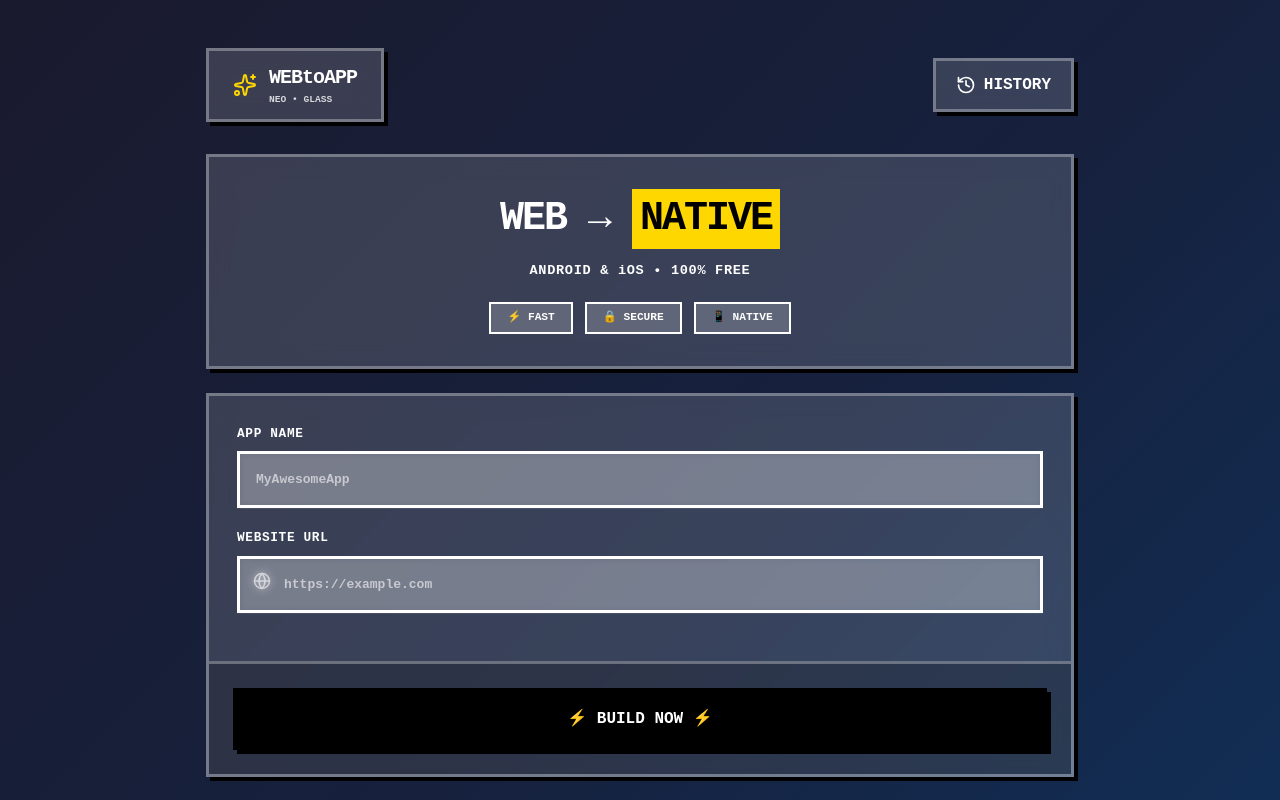
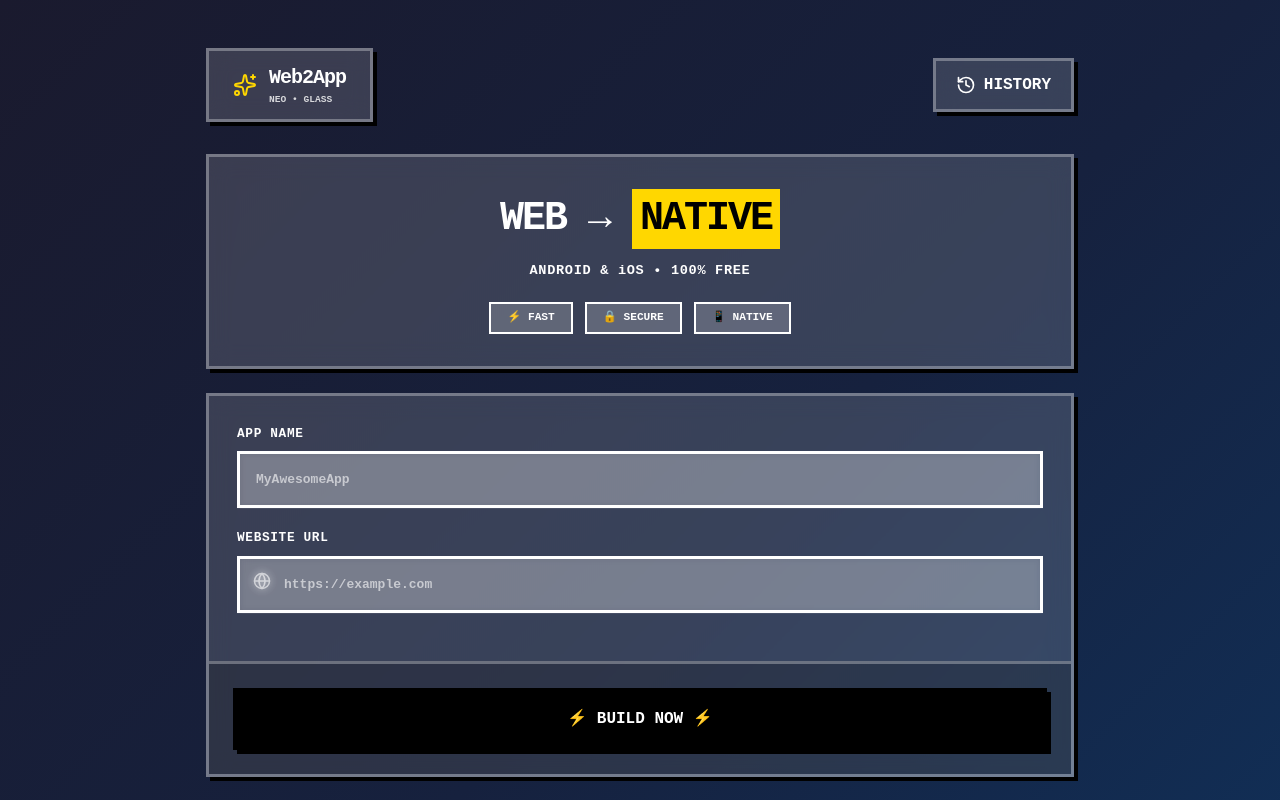
Before and after one commit to 4ETHERVEIL/WebToApp, a Next.js app: page / in a window 1280 px wide. Shown: the top 800 px of the page. Built offline with nearby package versions, Linux system fonts and the light colour scheme.

Commit message:
update app/page.tsx

```diff
--- a/app/page.tsx
+++ b/app/page.tsx
@@ -193,7 +193,7 @@ export default function Home() {
         >
           <Sparkles size={24} style={{ color: '#ffd700' }} />
           <div>
-            <div style={{ fontWeight: '900', fontSize: '1.25rem', letterSpacing: '-0.05em' }}>WEBtoAPP</div>
+            <div style={{ fontWeight: '900', fontSize: '1.25rem', letterSpacing: '-0.05em' }}>Web2App</div>
             <div style={{ fontSize: '0.6rem', fontWeight: 'bold', opacity: 0.8 }}>NEO • GLASS</div>
           </div>
         </div>
```
